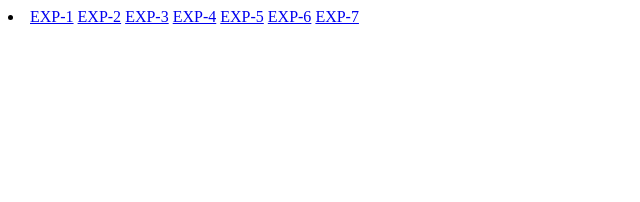
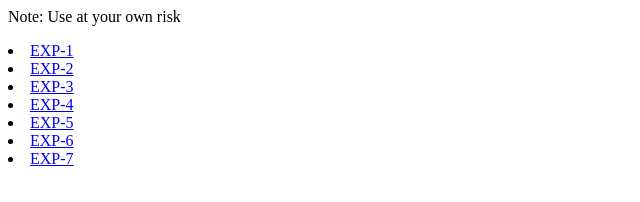
Before and after one commit to VinaySiddha/event, a plain HTML site: page index.html in a window 1280 px wide. Shown: the whole page, without its empty margins (0-640 px from the left). Drawn offline with Linux system fonts and the light colour scheme.

Commit message:
Update index.html

```diff
--- a/index.html
+++ b/index.html
@@ -4,15 +4,19 @@
         Colab - Google
     </title>
   </head>
+  <style>
+    p {
+      color:'red'
+    }
+  </style>
   <body>
-    <li>
-      <a href='https://drive.google.com/uc?export=download&id=1KkiuuKz3zTxIxykupU7QxAuPsw6NVrrq'>EXP-1</a>
-    <a href='https://drive.google.com/uc?export=download&id=1GX6sR5O9jDaV6-DRdspT1JJDWywdfwcc'>EXP-2</a>
-    <a href='	https://drive.google.com/uc?export=download&id=14XMoEz6oEiHOPlGpRvXDFwQhdLzxAQBo'>EXP-3</a>
-    <a href='https://drive.google.com/uc?export=download&id=1q024fXh0I5qdC7qWDgk_Xz-nV7h-IqoP'>EXP-4</a>
-    <a href='https://drive.google.com/uc?export=download&id=1LbEqXEu_LKrCX_JwKkeZp9Cj-kuJUOLr'>EXP-5</a>
-    <a href='https://drive.google.com/uc?export=download&id=1FUGhAlUb5ksIRjSP0PVKUSoJyzkc4qlg'>EXP-6</a>
-    <a href='https://drive.google.com/uc?export=download&id=10bgDMyasrYXOD8EeBH96u-rJwSXKu9vZ'>EXP-7</a>
-    </li>
+    <p>Note: Use at your own risk</p>
+    <li><a href='https://drive.google.com/uc?export=download&id=1KkiuuKz3zTxIxykupU7QxAuPsw6NVrrq'>EXP-1</a></li>
+    <li><a href='https://drive.google.com/uc?export=download&id=1GX6sR5O9jDaV6-DRdspT1JJDWywdfwcc'>EXP-2</a></li>
+    <li><a href='https://drive.google.com/uc?export=download&id=14XMoEz6oEiHOPlGpRvXDFwQhdLzxAQBo'>EXP-3</a></li>
+    <li><a href='https://drive.google.com/uc?export=download&id=1q024fXh0I5qdC7qWDgk_Xz-nV7h-IqoP'>EXP-4</a></li>
+    <li><a href='https://drive.google.com/uc?export=download&id=1LbEqXEu_LKrCX_JwKkeZp9Cj-kuJUOLr'>EXP-5</a></li>
+    <li><a href='https://drive.google.com/uc?export=download&id=1FUGhAlUb5ksIRjSP0PVKUSoJyzkc4qlg'>EXP-6</a></li>
+    <li><a href='https://drive.google.com/uc?export=download&id=10bgDMyasrYXOD8EeBH96u-rJwSXKu9vZ'>EXP-7</a></li>
   </body>
 </html>
```
